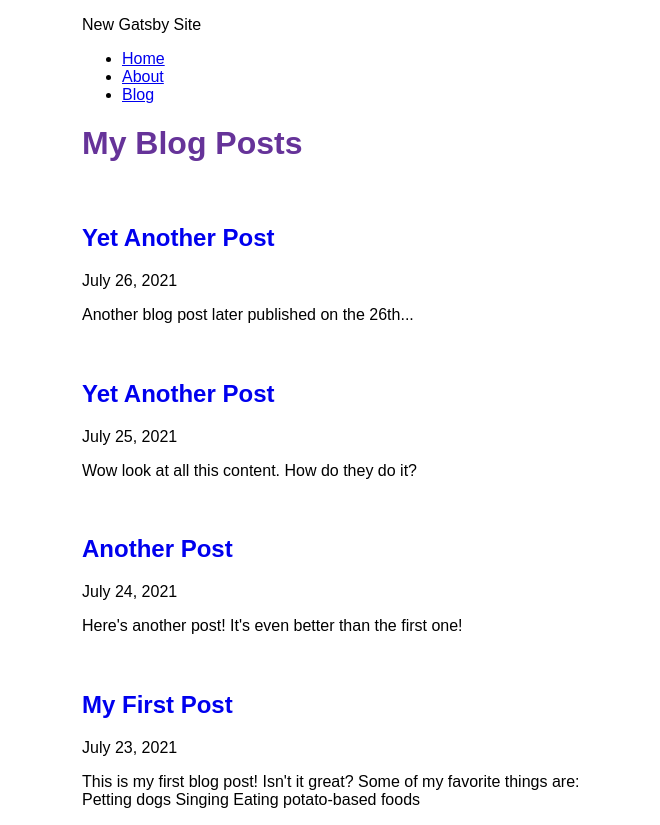
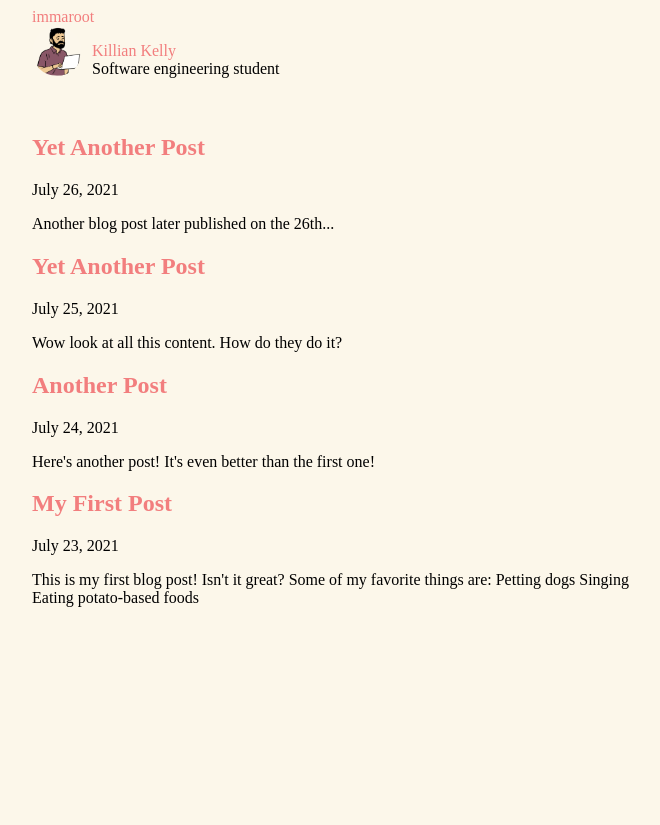
Before and after one commit to immaroot/blog, a Gatsby site: page /blog in a window 1280 px wide. Shown: the whole page, without its empty margins (308-968 px from the left). After the commit the page ends 800 px from the top, so only its background shows below. Built offline with nearby package versions, Linux system fonts and the light colour scheme; Gatsby itself is replaced by a stand-in of ours.

Commit message:
styled the blog part of the website

```diff
--- /dev/null
+++ b/gatsby-browser.js
@@ -0,0 +1 @@
+import "./src/styles/main.css"
--- a/gatsby-config.js
+++ b/gatsby-config.js
@@ -1,7 +1,10 @@
 module.exports = {
   siteMetadata: {
-    siteUrl: "https://www.yourdomain.tld",
-    title: "New Gatsby Site",
+    siteUrl: "https://www.immaroot.com",
+    title: "immaroot",
+      author: "Killian Kelly",
+      twitter: "immaroot",
+      avatar: "avatar.png",
   },
   plugins: [
       "gatsby-plugin-gatsby-cloud",
--- a/package.json
+++ b/package.json
@@ -24,6 +24,8 @@
     "gatsby-plugin-sharp": "^2.14.4",
     "gatsby-source-filesystem": "^2.11.1",
     "react": "^17.0.1",
-    "react-dom": "^17.0.1"
+    "react-dom": "^17.0.1",
+    "typeface-merriweather": "^1.1.13",
+    "typeface-montserrat": "^1.1.13"
   }
 }
--- /dev/null
+++ b/src/components/bio.js
@@ -0,0 +1,45 @@
+import * as React from "react"
+import {StaticImage} from "gatsby-plugin-image";
+import {useStaticQuery, graphql} from "gatsby";
+
+const Bio = () => {
+    const data = useStaticQuery(graphql`
+    query {
+        site {
+            siteMetadata {
+                author
+                avatar
+                twitter
+            }
+        }
+    }
+    `)
+    const { author, twitter } = data.site.siteMetadata
+    return (
+        <div style={{
+            display: `flex`,
+            marginBottom: 40,
+        }}>
+            <StaticImage
+                src="../images/avatar.png"
+                alt={author}
+                style={{
+                    marginRight: 10,
+                    marginBottom: 0,
+                    width: 50,
+                    height: 50,
+                    borderRadius: `100%`,
+                }}
+            />
+            <p>
+                <a href={`https://www.twitter.com/${twitter}`}>
+                    {author}
+                </a>
+            <br/>
+                Software engineering student
+            </p>
+        </div>
+    )
+}
+
+export default Bio
--- /dev/null
+++ b/src/components/blog-post-list.js
@@ -0,0 +1,24 @@
+import * as React from "react"
+import { Link } from "gatsby"
+import {
+    postContainer,
+    postHeading,
+    postDate,
+    postExcerpt
+} from "./blog-post-list.module.css"
+
+const BlogPostList = ({id, path, title, date, excerpt}) => {
+    return (
+        <article key={id} className={postContainer}>
+            <h2 className={postHeading}>
+                <Link to={path}>
+                    {title}
+                </Link>
+            </h2>
+            <p className={postDate}>{date}</p>
+            <p className={postExcerpt}>{excerpt}</p>
+        </article>
+    )
+}
+
+export default BlogPostList
--- /dev/null
+++ b/src/components/blog-post-list.module.css
@@ -0,0 +1,22 @@
+.post-container {
+    margin-bottom: 40px;
+}
+
+.post-heading {
+    margin: 0 0 10px 0;
+}
+.post-heading a {
+    font-size: 1.5em;
+    font-family: Montserrat;
+    color: #F27E7E;
+    text-decoration: none;
+}
+
+.post-date {
+    font-size: 0.85em;
+    margin: 0 0 10px 0;
+}
+
+.post-excerpt {
+    font-size: 1em;
+}
--- a/src/components/layout.js
+++ b/src/components/layout.js
@@ -8,6 +8,7 @@ import {
     navLinkItem,
     navLinkText
 } from "./layout.module.css"
+import Bio from "../components/bio"
 
 
 const Layout = ({pageTitle, children}) => {
@@ -22,28 +23,11 @@ const Layout = ({pageTitle, children}) => {
     `)
     return (
         <main className={container}>
-            <title>{pageTitle} | {data.site.siteMetadata.title}</title>
-            <p className={siteTitle}>{data.site.siteMetadata.title}</p>
-            <nav>
-                <ul className={navLinks}>
-                    <li className={navLinkItem}>
-                        <Link to="/" className={navLinkText}>
-                            Home
-                        </Link>
-                    </li>
-                    <li className={navLinkItem}>
-                        <Link to="/about" className={navLinkText}>
-                            About
-                        </Link>
-                    </li>
-                    <li className={navLinkItem}>
-                        <Link to="/blog" className={navLinkText}>
-                            Blog
-                        </Link>
-                    </li>
-                </ul>
-            </nav>
-            <h1 className={heading}>{ pageTitle }</h1>
+            <title>{data.site.siteMetadata.title} | {pageTitle}</title>
+            <Link to={`/blog`} className={siteTitle}>
+                {data.site.siteMetadata.title}
+            </Link>
+            <Bio />
             { children }
         </main>
     )
--- a/src/components/layout.module.css
+++ b/src/components/layout.module.css
@@ -1,28 +1,14 @@
 .site-title {
-    font-size: 3rem;
-    color: grey;
-    font-weight: 700;
+    font-size: 3.5rem;
+    font-weight: 900;
+    font-family: Montserrat, serif;
+    color: #F27E7E;
+    letter-spacing: -2px;
+    margin: 10px 0 10px 0;
+    text-decoration: none;
 }
+
 .container {
     margin: auto;
-    max-width: 500px;
-    font-family: sans-serif;
+    max-width: 600px;
 }
-
-.heading {
-    color: rebeccapurple;
-}
-
-.nav-links {
-    display: flex;
-    list-style: none;
-    padding-left: 0;
-}
-
-.nav-link-item {
-    padding-right: 2rem;
-}
-
-.nav-link-text {
-    color: black;
-}
--- a/src/pages/blog/index.js
+++ b/src/pages/blog/index.js
@@ -1,21 +1,20 @@
 import * as React from "react"
 import Layout from "../../components/layout"
 import { Link, graphql } from "gatsby"
+import BlogPostList from "../../components/blog-post-list";
 
 const BlogPage = ({data}) => {
     return (
         <Layout pageTitle="My Blog Posts">
             {
                 data.allMdx.nodes.map((node) => (
-                    <article key={node.id} style={{ paddingTop: 20}}>
-                        <h2>
-                            <Link to={`/blog/${node.slug}`} style={{ textDecoration: "none",}}>
-                                {node.frontmatter.title}
-                            </Link>
-                        </h2>
-                        <p>{node.frontmatter.date}</p>
-                        <p>{node.excerpt}</p>
-                    </article>
+                    <BlogPostList
+                        id={node.id}
+                        path={`/blog/${node.slug}`}
+                        title={node.frontmatter.title}
+                        date={node.frontmatter.date}
+                        excerpt={node.excerpt}
+                    />
                 ))
             }
         </Layout>
--- /dev/null
+++ b/src/styles/main.css
@@ -0,0 +1,9 @@
+html  {
+    background-color: #FCF7EA;
+    font-family: Merriweather, serif;
+}
+
+a {
+    color: #F27E7E;
+    text-decoration: none;
+}
```
Also changed, not shown: src/templates/blog-post.js (+12 -12 lines), src/images/avatar.png (added), 1 other file.
